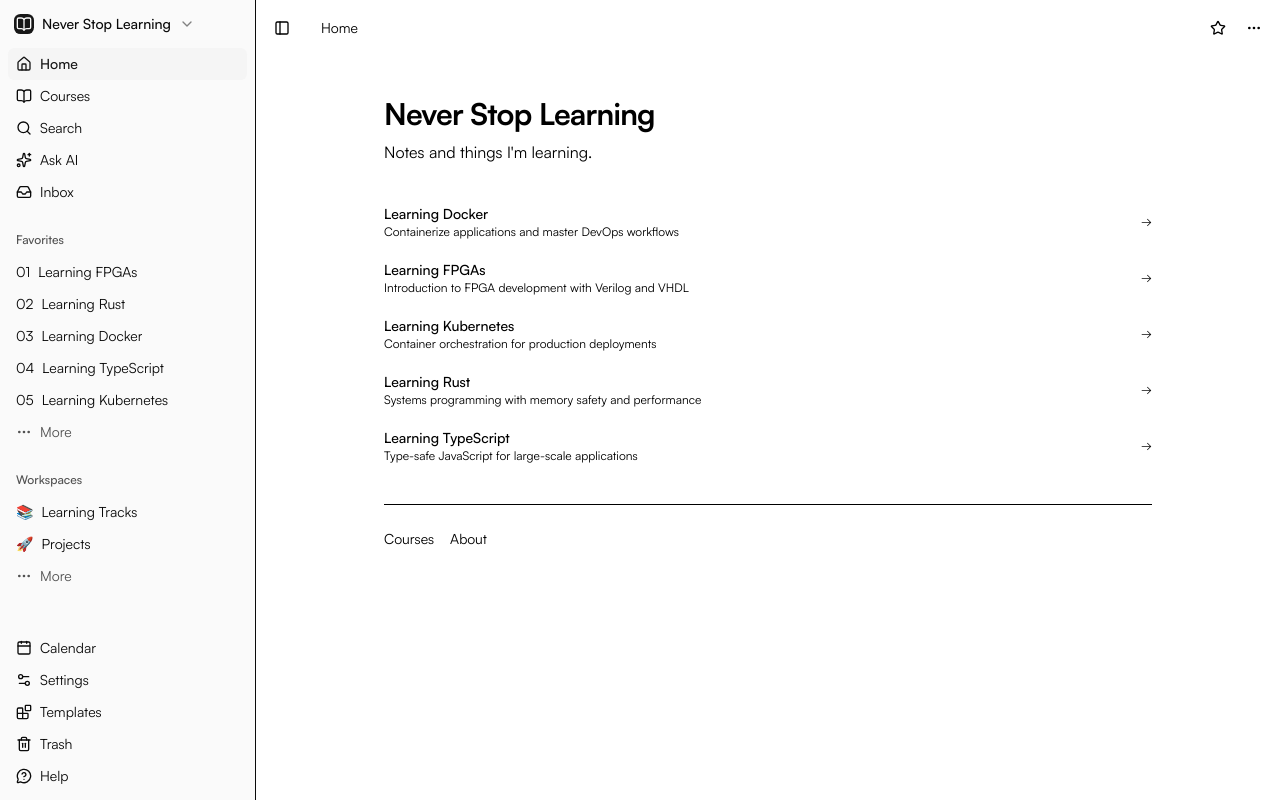
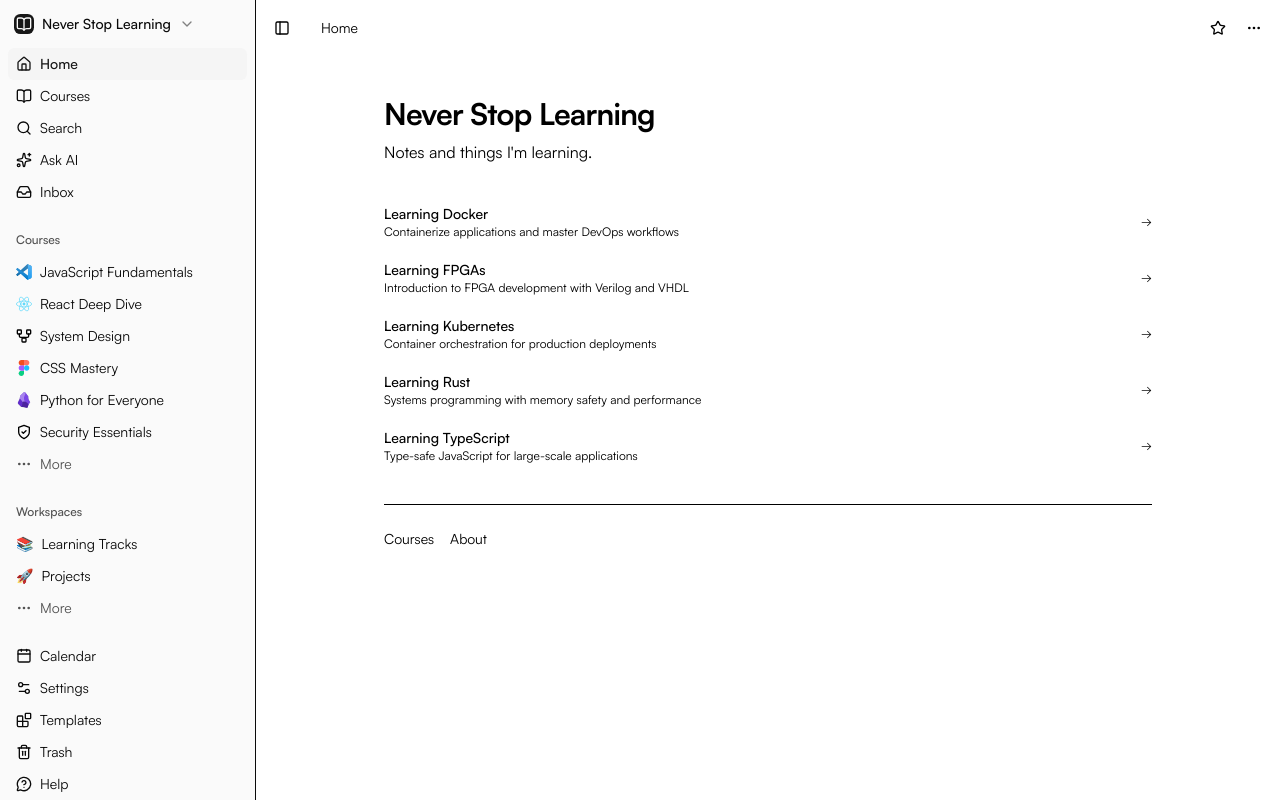
Before and after one commit to gauryash/never-stop-learning, an Astro site: page / in a window 1280 px wide. Built offline with nearby package versions, Linux system fonts and the light colour scheme; Astro itself is replaced by a stand-in of ours.

Commit message:
feat: update sidebar to show courses with icons instead of learning modules

```diff
--- a/src/components/app-sidebar.tsx
+++ b/src/components/app-sidebar.tsx
@@ -92,29 +92,34 @@ const data = {
   ],
   favorites: [
     {
-      name: "Learning FPGAs",
-      url: "/never-stop-learning/learning/learning-fpgas",
-      emoji: "01",
+      name: "JavaScript Fundamentals",
+      url: "/never-stop-learning/courses/javascript-fundamentals",
+      icon: <img src="/never-stop-learning/icons/vscode.svg" alt="" className="w-4 h-4" />,
     },
     {
-      name: "Learning Rust",
-      url: "/never-stop-learning/learning/learning-rust",
-      emoji: "02",
+      name: "React Deep Dive",
+      url: "/never-stop-learning/courses/react-deep-dive",
+      icon: <img src="/never-stop-learning/icons/react.svg" alt="" className="w-4 h-4" />,
     },
     {
-      name: "Learning Docker",
-      url: "/never-stop-learning/learning/learning-docker",
-      emoji: "03",
+      name: "System Design",
+      url: "/never-stop-learning/courses/system-design",
+      icon: <img src="/never-stop-learning/icons/architecture.svg" alt="" className="w-4 h-4" />,
     },
     {
-      name: "Learning TypeScript",
-      url: "/never-stop-learning/learning/learning-typescript",
-      emoji: "04",
+      name: "CSS Mastery",
+      url: "/never-stop-learning/courses/css-mastery",
+      icon: <img src="/never-stop-learning/icons/figma.svg" alt="" className="w-4 h-4" />,
     },
     {
-      name: "Learning Kubernetes",
-      url: "/never-stop-learning/learning/learning-kubernetes",
-      emoji: "05",
+      name: "Python for Everyone",
+      url: "/never-stop-learning/courses/python-for-everyone",
+      icon: <img src="/never-stop-learning/icons/obsidian.svg" alt="" className="w-4 h-4" />,
+    },
+    {
+      name: "Security Essentials",
+      url: "/never-stop-learning/courses/security-essentials",
+      icon: <img src="/never-stop-learning/icons/shield.svg" alt="" className="w-4 h-4" />,
     },
   ],
   workspaces: [
--- a/src/components/nav-favorites.tsx
+++ b/src/components/nav-favorites.tsx
@@ -25,18 +25,20 @@ export function NavFavorites({
   favorites: {
     name: string
     url: string
-    emoji: string
+    icon?: React.ReactNode
   }[]
 }) {
   const { isMobile } = useSidebar()
   return (
     <SidebarGroup className="group-data-[collapsible=icon]:hidden">
-      <SidebarGroupLabel>Favorites</SidebarGroupLabel>
+      <SidebarGroupLabel>Courses</SidebarGroupLabel>
       <SidebarMenu>
         {favorites.map((item) => (
           <SidebarMenuItem key={item.name}>
             <SidebarMenuButton render={<a href={item.url} title={item.name} />}>
-              <span>{item.emoji}</span>
+              {item.icon ? (
+                <span className="flex items-center justify-center w-4 h-4">{item.icon}</span>
+              ) : null}
               <span>{item.name}</span>
             </SidebarMenuButton>
             <DropdownMenu>
```
